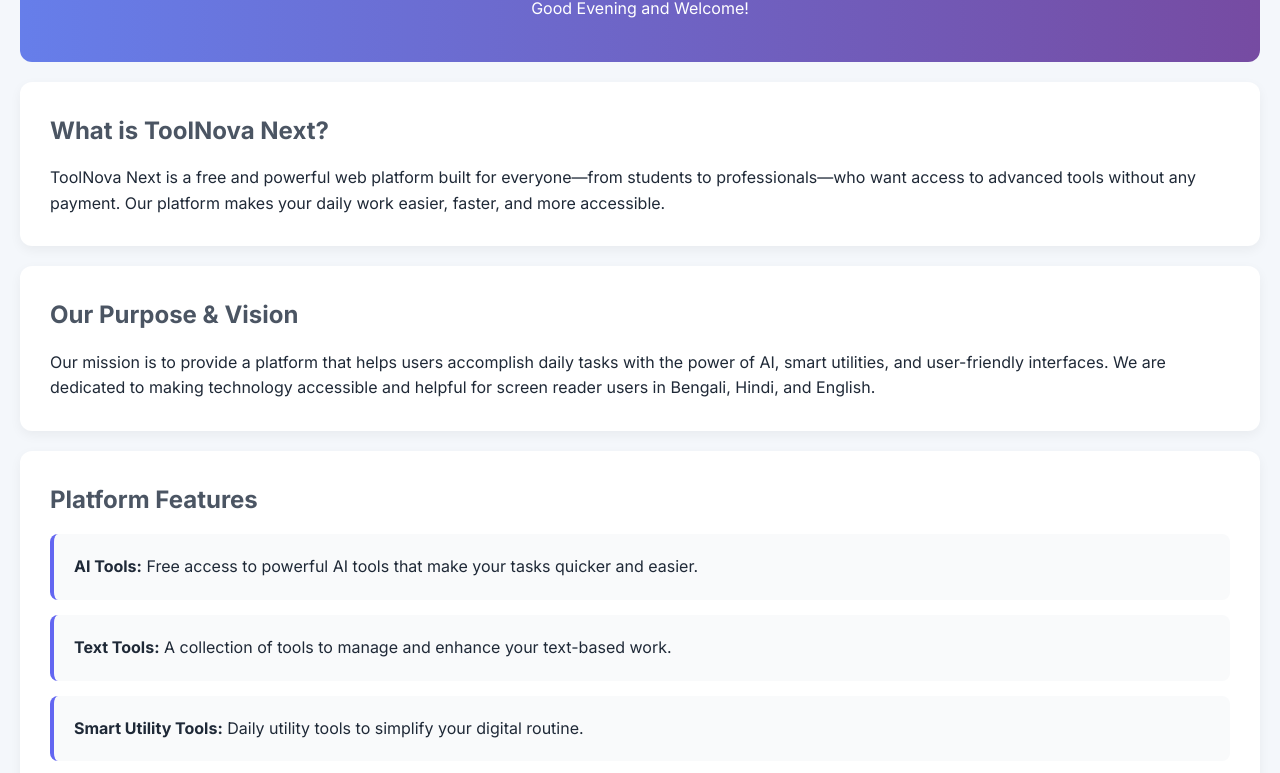
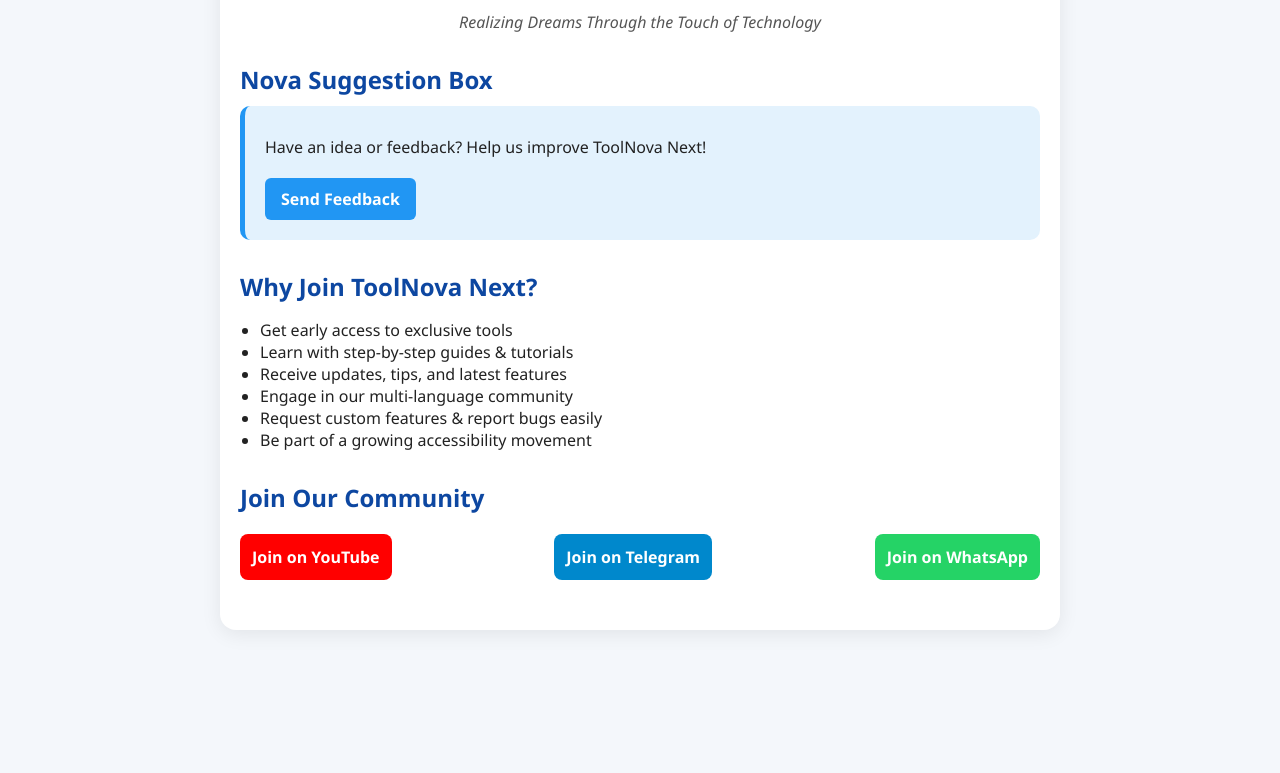
Before and after one commit to toolnovanext/About, a plain HTML site: page index.html in a window 1280 px wide. Shown: the part 115-888 px from the top of the page. After the commit the page ends 800 px from the top, so only its background shows below. Drawn offline with Linux system fonts and the light colour scheme.

Commit message:
Add files via upload

```diff
--- a/index.html
+++ b/index.html
@@ -2,176 +2,148 @@
 <html lang="en">
 <head>
   <meta charset="UTF-8" />
-  <meta name="viewport" content="width=device-width, initial-scale=1.0" />
-  <title>About ToolNova Next</title>
-  <link href="https://fonts.googleapis.com/css2?family=Inter:wght@400;600;700&display=swap" rel="stylesheet" />
+  <meta name="viewport" content="width=device-width, initial-scale=1.0"/>
+  <title>Join ToolNova Next</title>
   <style>
-    * {
+    body {
+      font-family: 'Segoe UI', sans-serif;
+      background: #f4f7fb;
       margin: 0;
-      padding: 0;
-      box-sizing: border-box;
-      font-family: 'Inter', sans-serif;
+      padding: 20px;
+      color: #222;
     }
-    body {
-      background: #f4f7fb;
-      color: #1f2937;
-      line-height: 1.6;
+
+    .container {
+      max-width: 800px;
+      margin: auto;
       padding: 20px;
+      background: #fff;
+      border-radius: 16px;
+      box-shadow: 0 4px 20px rgba(0, 0, 0, 0.08);
     }
-    header {
+
+    h1 {
       text-align: center;
-      padding: 40px 20px;
-      background: linear-gradient(to right, #667eea, #764ba2);
+      font-size: 32px;
+      color: #1a237e;
+    }
+
+    .slogan {
+      text-align: center;
+      font-style: italic;
+      color: #555;
+      margin-bottom: 30px;
+    }
+
+    .section {
+      margin-bottom: 30px;
+    }
+
+    .section h2 {
+      font-size: 24px;
+      color: #0d47a1;
+      margin-bottom: 10px;
+    }
+
+    .feedback-box {
+      background: #e3f2fd;
+      padding: 20px;
+      border-left: 5px solid #2196f3;
+      border-radius: 10px;
+    }
+
+    .feedback-box p {
+      margin: 10px 0;
+    }
+
+    .feedback-box a {
+      display: inline-block;
+      margin-top: 10px;
+      padding: 10px 16px;
+      background: #2196f3;
       color: white;
-      border-radius: 12px;
-    }
-    section {
-      background: white;
-      border-radius: 12px;
-      padding: 30px;
-      margin: 20px 0;
-      box-shadow: 0 4px 12px rgba(0, 0, 0, 0.05);
-    }
-    h2 {
-      margin-bottom: 15px;
-      color: #4b5563;
-    }
-    .card {
-      background: #f9fafb;
-      border-left: 4px solid #6366f1;
-      padding: 20px;
-      margin: 15px 0;
-      border-radius: 8px;
-    }
-    button {
-      background: #6366f1;
-      color: white;
-      padding: 10px 16px;
-      border: none;
+      text-decoration: none;
       border-radius: 6px;
-      cursor: pointer;
+      font-weight: bold;
       transition: background 0.3s;
     }
-    button:hover {
-      background: #4f46e5;
+
+    .feedback-box a:hover {
+      background: #1976d2;
     }
-    .faq-item {
-      margin: 15px 0;
+
+    ul.benefits {
+      list-style-type: disc;
+      padding-left: 20px;
     }
-    .answer {
-      display: none;
-      margin-top: 5px;
-      padding-left: 10px;
+
+    .buttons {
+      display: flex;
+      flex-direction: column;
+      gap: 12px;
+      margin-top: 20px;
     }
-    footer {
+
+    .buttons a {
       text-align: center;
-      padding: 30px 10px;
-      font-size: 14px;
-      color: #6b7280;
+      padding: 12px;
+      color: white;
+      text-decoration: none;
+      border-radius: 8px;
+      font-size: 16px;
+      font-weight: 600;
+      transition: transform 0.2s ease;
     }
-    .link-buttons {
-      display: flex;
-      gap: 10px;
-      margin-top: 10px;
+
+    .buttons a:hover {
+      transform: scale(1.03);
     }
-    .link-buttons a {
-      text-decoration: none;
+
+    .youtube { background: #ff0000; }
+    .telegram { background: #0088cc; }
+    .whatsapp { background: #25d366; }
+
+    @media (min-width: 600px) {
+      .buttons {
+        flex-direction: row;
+        justify-content: space-between;
+      }
     }
   </style>
 </head>
 <body>
-  <header>
-    <h1>Realizing Dreams Through the Touch of Technology</h1>
-    <p id="greeting"></p>
-  </header>
+  <div class="container">
+    <h1>Join ToolNova Next</h1>
+    <p class="slogan">Realizing Dreams Through the Touch of Technology</p>
 
-  <section>
-    <h2>What is ToolNova Next?</h2>
-    <p>ToolNova Next is a free and powerful web platform built for everyone—from students to professionals—who want access to advanced tools without any payment. Our platform makes your daily work easier, faster, and more accessible.</p>
-  </section>
+    <div class="section">
+      <h2>Nova Suggestion Box</h2>
+      <div class="feedback-box">
+        <p>Have an idea or feedback? Help us improve ToolNova Next!</p>
+        <a href="https://accessibleresource.github.io/Feedback/" target="_blank">Send Feedback</a>
+      </div>
+    </div>
 
-  <section>
-    <h2>Our Purpose & Vision</h2>
-    <p>Our mission is to provide a platform that helps users accomplish daily tasks with the power of AI, smart utilities, and user-friendly interfaces. We are dedicated to making technology accessible and helpful for screen reader users in Bengali, Hindi, and English.</p>
-  </section>
+    <div class="section">
+      <h2>Why Join ToolNova Next?</h2>
+      <ul class="benefits">
+        <li>Get early access to exclusive tools</li>
+        <li>Learn with step-by-step guides & tutorials</li>
+        <li>Receive updates, tips, and latest features</li>
+        <li>Engage in our multi-language community</li>
+        <li>Request custom features & report bugs easily</li>
+        <li>Be part of a growing accessibility movement</li>
+      </ul>
+    </div>
 
-  <section>
-    <h2>Platform Features</h2>
-    <div class="card">
-      <strong>AI Tools:</strong> Free access to powerful AI tools that make your tasks quicker and easier.
+    <div class="section">
+      <h2>Join Our Community</h2>
+      <div class="buttons">
+        <a href="https://youtube.com/@accessibleresource?si=LGhrnQDGHw-BTroD" class="youtube" target="_blank">Join on YouTube</a>
+        <a href="https://t.me/shopnotamal" class="telegram" target="_blank">Join on Telegram</a>
+        <a href="https://chat.whatsapp.com/H9lg9OTMFwaLybT4UvWP9z" class="whatsapp" target="_blank">Join on WhatsApp</a>
+      </div>
     </div>
-    <div class="card">
-      <strong>Text Tools:</strong> A collection of tools to manage and enhance your text-based work.
-    </div>
-    <div class="card">
-      <strong>Smart Utility Tools:</strong> Daily utility tools to simplify your digital routine.
-    </div>
-    <div class="card">
-      <strong>Gaming Tools:</strong> Enjoy light games to refresh your mind in free time.
-    </div>
-    <div class="card">
-      <strong>User Favourite:</strong> We highlight and update tools based on user feedback.
-    </div>
-  </section>
-
-  <section>
-    <h2>Platform Access & Community</h2>
-    <p>We help users via YouTube, Telegram, and WhatsApp, especially screen reader users, in three languages: Bengali, Hindi, and English.</p>
-    <div class="link-buttons">
-      <a href="https://t.me/shopnotamal" target="_blank"><button>Accessible Resource Telegram</button></a>
-      <a href="https://youtube.com/@accessibleresource?si=LGhrnQDGHw-BTroD" target="_blank"><button>YouTube Channel</button></a>
-    </div>
-  </section>
-
-  <section>
-    <h2>FAQs</h2>
-    <div class="faq-item">
-      <strong>What is ToolNova Next?</strong>
-      <p class="answer">ToolNova Next is a free, accessible tool platform developed by Accessible Resource to simplify work using AI and utility tools.</p>
-    </div>
-    <div class="faq-item">
-      <strong>What features are available?</strong>
-      <p class="answer">We offer AI tools, text tools, smart utilities, games, and personalized user favorite sections, all free of charge.</p>
-    </div>
-    <div class="faq-item">
-      <strong>Can I request new features?</strong>
-      <p class="answer">Absolutely! Click the feedback button below to share your suggestions with us via Telegram or YouTube.</p>
-    </div>
-    <div class="faq-item">
-      <strong>Who created this platform?</strong>
-      <p class="answer">ToolNova Next was founded by S M Ripon and developed by the Accessible Resource team.</p>
-    </div>
-    <div class="faq-item">
-      <strong>Is this platform free?</strong>
-      <p class="answer">Yes! 100% free. No premium plans, no hidden charges.</p>
-    </div>
-    <div class="faq-item">
-      <strong>Who contributes to this project?</strong>
-      <p class="answer">Anyone can join us. A key contributor is Sujan Rai. Also check out <a href="https://t.me/techvisionary" target="_blank">Tech Visionary Telegram</a>.</p>
-    </div>
-  </section>
-
-  <footer>
-    <p>Thank you for visiting our About section. Stay with us for the latest tools and features.</p>
-    <p>From Accessible Resource Team — Wishing you a happy and meaningful life.</p>
-  </footer>
-
-  <script>
-    // Time-based greeting
-    const hour = new Date().getHours();
-    const greeting = document.getElementById("greeting");
-    if (hour < 12) greeting.innerText = "Good Morning and Welcome!";
-    else if (hour < 18) greeting.innerText = "Good Afternoon and Welcome!";
-    else greeting.innerText = "Good Evening and Welcome!";
-
-    // FAQ toggle
-    const faqItems = document.querySelectorAll(".faq-item");
-    faqItems.forEach((item) => {
-      item.addEventListener("click", () => {
-        const answer = item.querySelector(".answer");
-        answer.style.display = answer.style.display === "block" ? "none" : "block";
-      });
-    });
-  </script>
+  </div>
 </body>
 </html>
```
